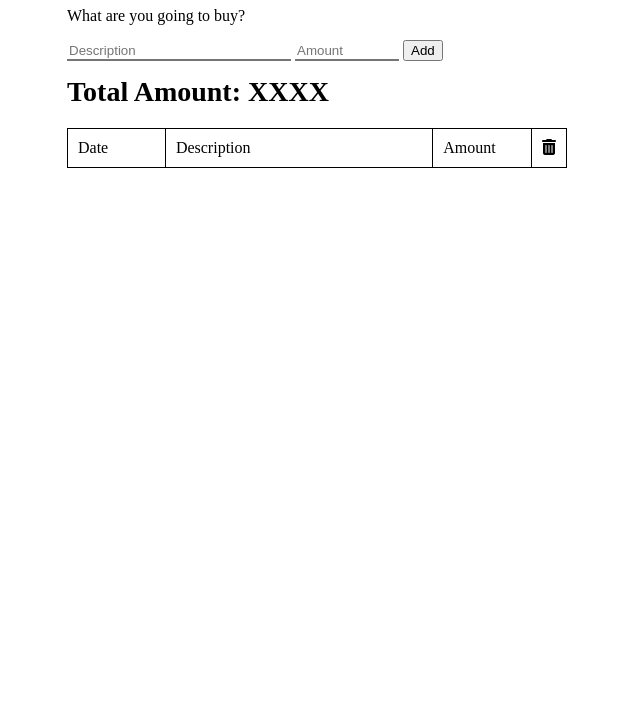
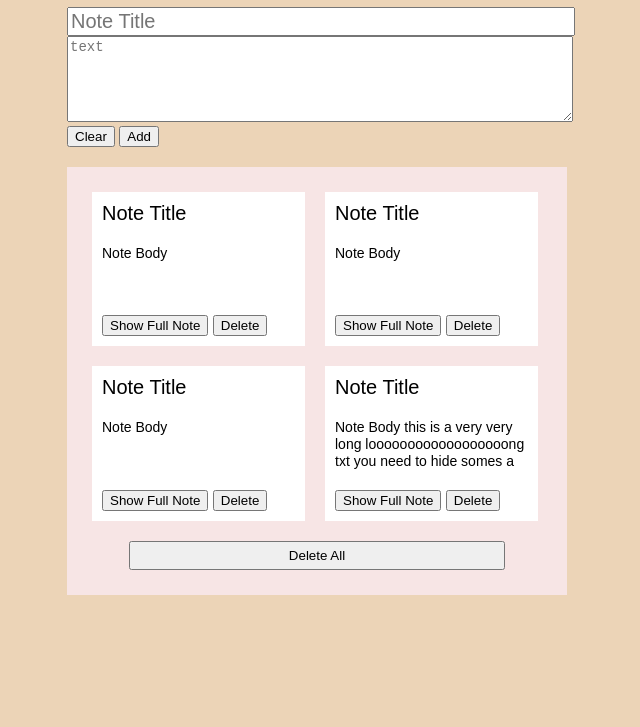
Before and after one commit to Sozai83/Project3_NoteTakingApp, a plain HTML site: page index.html in a window 1280 px wide. Shown: the part 73-800 px from the top of the page, without its empty margins (323-963 px from the left). Drawn offline with Linux system fonts and the light colour scheme.

Commit message:
added stylings

```diff
--- a/index.html
+++ b/index.html
@@ -1,38 +1,57 @@
 <!DOCTYPE html>
 <html lang="en">
     <head>
-        <title></title>
+        <title>Note Taking Application</title>
         <link rel="stylesheet" href="style.css">
         <script src="https://kit.fontawesome.com/109e5d926d.js" crossorigin="anonymous"></script>
     </head>
     <body>
-        <h1>Expense checker</h1>
-        <div class="expence-input">
-            <label for="item">What are you going to buy?</label><br>
-            <input type="text" id="item" name="item" placeholder="Description">
-            <input type="text" id="item_amount" name="item_amount" placeholder="Amount">
-            <input type="submit" id="submit" value="Add">
+        <div class="gray">
+            <h1>Note Taking App!</h1>
+            <div class="note-input">
+                <input class="note-title" placeholder="Note Title"></input>
+                <textarea class="note-body" placeholder="text" rows="5" cols="50"></textarea>
+                <button id="clear">Clear</button>
+                <button id="add">Add</button>
+            </div>
+            <div class="note-cards">
+                <!-- <div class="note-cards-title">Notes</div> -->
+                <div class="note-card note-card-1">
+                    <div class="title">Note Title</div>
+                    <div class="body">Note Body</div>
+                    <button class="show-full">Show Full Note</button>
+                    <button class="delete">Delete</button>
+                </div>
+                <div class="note-card note-card-2">
+                    <div class="title">Note Title</div>
+                    <div class="body">Note Body</div>
+                    <button class="show-full">Show Full Note</button>
+                    <button class="delete">Delete</button>
+                </div>
+                <div class="note-card note-card-3">
+                    <div class="title">Note Title</div>
+                    <div class="body">Note Body</div>
+                    <button class="show-full">Show Full Note</button>
+                    <button class="delete">Delete</button>
+                </div>
+                <div class="note-card note-card-4">
+                    <div class="title">Note Title</div>
+                    <div class="body">Note Body this is a very very long loooooooooooooooooong txt you need to hide somes a very very long loooooooooooooooooong txt you need to hide som</div>
+                    <button class="show-full">Show Full Note</button>
+                    <button class="delete">Delete</button>
+                </div>
+            <button class="delete-all">Delete All</button>
+            </div>
         </div>
-        <div id="total">Total Amount: <span id="total_amount">XXXX</span></div>
-        <div class="table-container">
-            <table>
-                <thead>
-                    <tr>
-                        <td class="date">Date</td>
-                        <td class="description">Description</td>
-                        <td class="amount">Amount</td>
-                        <td class="delete_button"><i class="fas fa-trash-alt delete"></i></td>
-                    </tr>
-                </thead>
-                <tbody class="list">
-                    <!-- <tr>
-                        <td class="date">Date</td>
-                        <td class="description">Description</td>
-                        <td class="amount">Amount</td>
-                        <td class="delete_button"><i class="fas fa-trash-alt delete"></i></td>
-                    </tr> -->
-                </tbody>
-            </table>
+        <div class="popup">
+            <div class="note">
+                <div class="title">Note Title</div>
+                <div class="body">Note Body</div>
+            </div>
+            <div class="buttons">
+                <button class="close">Close</button>
+                <button class="delete">Delete</button>
+            </div>
         </div>
     </body>
     <script src="script.js"></script>
--- a/style.css
+++ b/style.css
@@ -1,59 +1,97 @@
 body {
     max-width:500px;
     margin:0 auto;
+    background-color: rgb(236, 212, 183);
+    font-family: Arial, Helvetica, sans-serif;
 }
 
-input{
-    margin: 15px 0;
-}
-input#item,
-input#item_amount{
-    outline: 0;
-    border-width: 0 0 2px;
+.note-input{
+    width: 100%;
 }
 
-input#item{
-    width: 220px;
+.note-title,
+.note-body{
+    width: 100%;
 }
 
-input#item_amount{
-    width: 100px;
+.note-title{
+    font-size: 20px;
 }
 
-#total{
-    font-size: 28px;
-    font-weight: 700;
+.note-body{
+    font-size: 14px;
+}
+
+.note-cards{
+    margin: 20px 0px;
+    width: calc(100% - 30px);
+    padding: 15px;
+    background-color: rgb(247, 229, 229);
+    display: flex;
+    flex-wrap: wrap;
+}
+
+.note-cards-title{
+    width: 100%;
+}
+
+.note-card{
+    background-color: white;
+    width: calc(50% - 42px);
+    padding: 10px;
+    margin: 10px 10px;
+}
+
+.note-card:hover{
+    border: 2px solid black;
+}
+
+.note-card .title{
+    font-size:20px;
+}
+
+.note-card .body{
+    margin: 20px 0px;
+    font-size: 14px;
+    word-wrap: break-word;
+    overflow: hidden;
+    line-height: 1.2em;
+    height: 3.6em;
+}
+
+.delete-all{
+    width: 80%;
+    padding: 5px;
+    margin: 10px auto;
+}
+
+.popup{
+    display:none;
+    background: white;
+    border: 4px solid black;
+    padding: 20px;
+    min-height: 80vh;
+    width: 80%;
+    border-radius: 6px;
+    position: absolute;
+    z-index: 1;
+    top: 80px;
+    left: 10%;
+}
+
+.popup.show{
+    display:block;
+}
+
+.popup .note{
+    min-height: 74vh;
+}
+
+.popup .note .title{
+    font-size: 24px;
     margin-bottom: 20px;
 }
 
-table{
-    width: 500px;
+.popup .note .body{
+    font-size: 18px;
 }
-
-table, th, td {
-    border: 1px solid black;
-    border-collapse: collapse;
-}
-
-td{
-    padding: 10px;
-}
-
-td.date{
-    width:20%;
-}
-
-td.description{
-    width:55%;
-}
-
-td.amount{
-    width: 20%;
-}
-
-td.delete_button{
-    width: 5%;
-}
-.delete:hover{
-    color:blue;
-}
```
